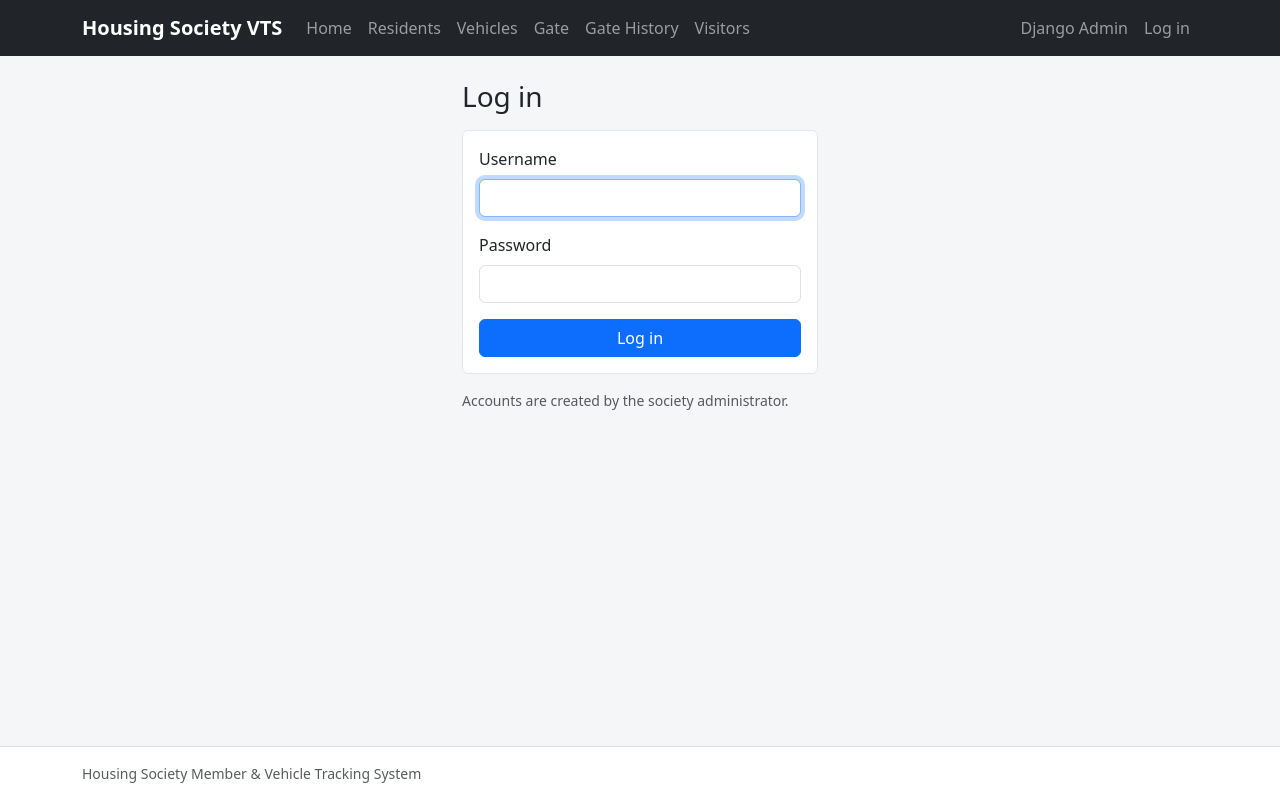
After one commit to gaurivvv/HousingSocietyVTS, a Django app: page /accounts/login/ in a window 1280 px wide. The commit adds this page. Run offline with Django 5.2, Linux system fonts and the light colour scheme.

Commit message:
Add login and POST logout with login settings, navbar sign-in status and tests

```diff
--- /dev/null
+++ b/accounts/forms.py
@@ -0,0 +1,10 @@
+from django.contrib.auth.forms import AuthenticationForm
+
+
+class LoginForm(AuthenticationForm):
+    """Django's standard login form, with Bootstrap styling only."""
+
+    def __init__(self, *args, **kwargs):
+        super().__init__(*args, **kwargs)
+        for field in self.fields.values():
+            field.widget.attrs["class"] = "form-control"
--- /dev/null
+++ b/accounts/urls.py
@@ -0,0 +1,19 @@
+from django.contrib.auth import views as auth_views
+from django.urls import path
+
+from .forms import LoginForm
+
+app_name = "accounts"
+
+urlpatterns = [
+    path(
+        "login/",
+        auth_views.LoginView.as_view(
+            template_name="accounts/login.html",
+            authentication_form=LoginForm,
+            redirect_authenticated_user=True,
+        ),
+        name="login",
+    ),
+    path("logout/", auth_views.LogoutView.as_view(), name="logout"),
+]
--- a/config/settings.py
+++ b/config/settings.py
@@ -136,3 +136,9 @@ STATICFILES_DIRS = [BASE_DIR / 'static']
 # https://docs.djangoproject.com/en/5.2/ref/settings/#default-auto-field
 
 DEFAULT_AUTO_FIELD = 'django.db.models.BigAutoField'
+
+
+# Authentication: the login page, and where to go after logging in or out
+LOGIN_URL = "accounts:login"
+LOGIN_REDIRECT_URL = "dashboard:home"
+LOGOUT_REDIRECT_URL = "accounts:login"
--- a/config/urls.py
+++ b/config/urls.py
@@ -3,6 +3,7 @@ from django.urls import include, path
 
 urlpatterns = [
     path("admin/", admin.site.urls),
+    path("accounts/", include("accounts.urls")),
     path("residents/", include("residents.urls")),
     path("vehicles/", include("vehicles.urls")),
     path("gate/", include("tracking.urls")),
--- /dev/null
+++ b/templates/accounts/login.html
@@ -0,0 +1,38 @@
+{% extends "base.html" %}
+
+{% block title %}Log in{% endblock %}
+
+{% block content %}
+<div class="row justify-content-center">
+    <div class="col-md-6 col-lg-4">
+        <h1 class="h3 mb-3">Log in</h1>
+
+        <div class="card">
+            <div class="card-body">
+                {% if form.non_field_errors %}
+                    <div class="alert alert-danger">
+                        {% for error in form.non_field_errors %}<div>{{ error }}</div>{% endfor %}
+                    </div>
+                {% endif %}
+
+                <form method="post" novalidate>
+                    {% csrf_token %}
+                    {% for field in form %}
+                        <div class="mb-3">
+                            <label for="{{ field.id_for_label }}" class="form-label">{{ field.label }}</label>
+                            {{ field }}
+                            {% for error in field.errors %}
+                                <div class="invalid-feedback d-block">{{ error }}</div>
+                            {% endfor %}
+                        </div>
+                    {% endfor %}
+                    <input type="hidden" name="next" value="{{ next }}">
+                    <button type="submit" class="btn btn-primary w-100">Log in</button>
+                </form>
+            </div>
+        </div>
+
+        <p class="small text-muted mt-3">Accounts are created by the society administrator.</p>
+    </div>
+</div>
+{% endblock %}
--- a/templates/base.html
+++ b/templates/base.html
@@ -39,10 +39,25 @@
                         <a class="nav-link {% if request.resolver_match.app_name == 'visitors' %}active{% endif %}" href="{% url 'visitors:visitor_list' %}">Visitors</a>
                     </li>
                 </ul>
-                <ul class="navbar-nav">
+                <ul class="navbar-nav align-items-lg-center">
                     <li class="nav-item">
                         <a class="nav-link" href="{% url 'admin:index' %}">Django Admin</a>
                     </li>
+                    {% if user.is_authenticated %}
+                        <li class="nav-item">
+                            <span class="navbar-text small ms-lg-3">Signed in as <strong>{{ user.get_username }}</strong></span>
+                        </li>
+                        <li class="nav-item">
+                            <form method="post" action="{% url 'accounts:logout' %}" class="d-inline ms-lg-2">
+                                {% csrf_token %}
+                                <button type="submit" class="btn btn-outline-light btn-sm">Log out</button>
+                            </form>
+                        </li>
+                    {% else %}
+                        <li class="nav-item">
+                            <a class="nav-link" href="{% url 'accounts:login' %}">Log in</a>
+                        </li>
+                    {% endif %}
                 </ul>
             </div>
         </div>
```
Also changed, not shown: accounts/test_login.py (added, +73 -0 lines).
